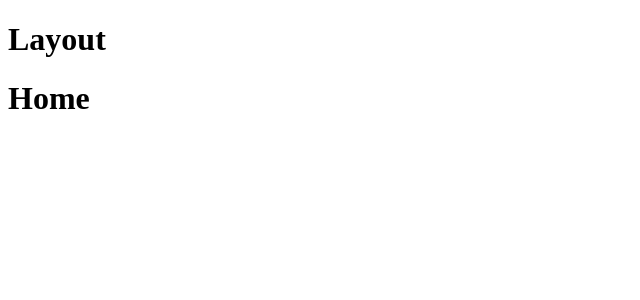
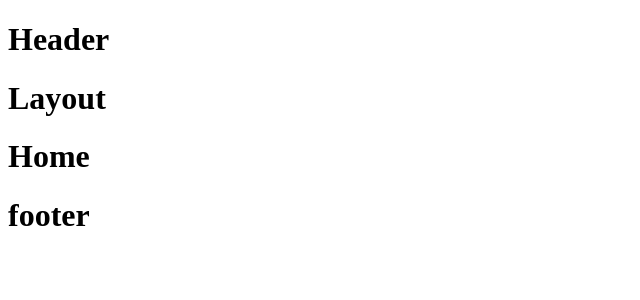
Before and after one commit to Jiyeon-Kang/nextjs-portfolio, a Next.js app in the folder my-portfolio/: page / in a window 1280 px wide. Shown: the top 300 px of the page, without its empty margins (0-640 px from the left). Built offline with nearby package versions, Linux system fonts and the light colour scheme.

Commit message:
feat: add header, footer

```diff
--- /dev/null
+++ b/my-portfolio/componenets/footer.js
@@ -0,0 +1,7 @@
+export default function Footer(){
+    return(
+        <>
+            <h1>footer</h1>
+        </>
+    );
+}
--- /dev/null
+++ b/my-portfolio/componenets/header.js
@@ -0,0 +1,7 @@
+export default function Header(){
+    return(
+        <>
+            <h1>Header</h1>
+        </>
+    );
+}
--- a/my-portfolio/componenets/layout.js
+++ b/my-portfolio/componenets/layout.js
@@ -1,8 +1,12 @@
+import Header from "@/componenets/header";
+import Footer from "@/componenets/footer";
 export default function Layout({children}) {
     return (
         <>
+            <Header/>
             <h1>Layout</h1>
             <div>{children}</div>
+            <Footer/>
         </>
     );
 }
```
